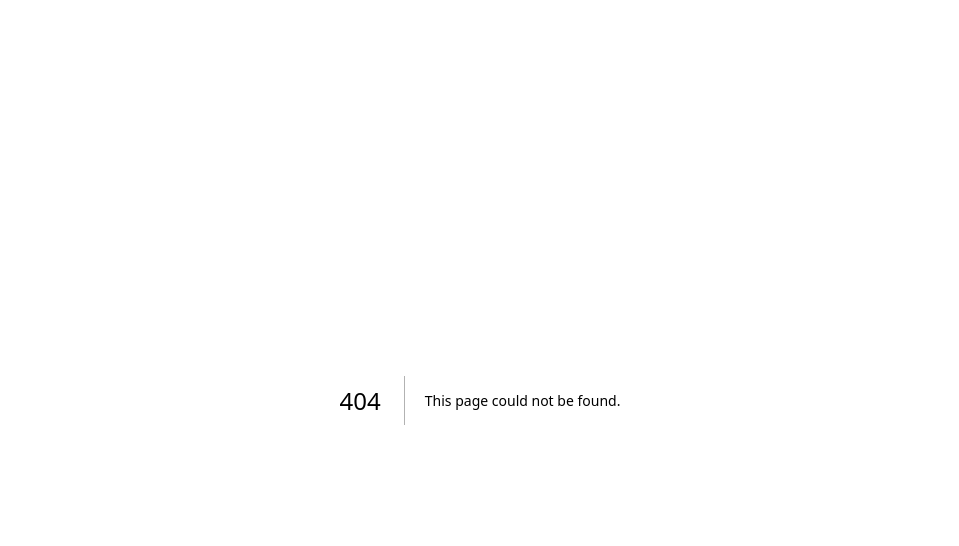
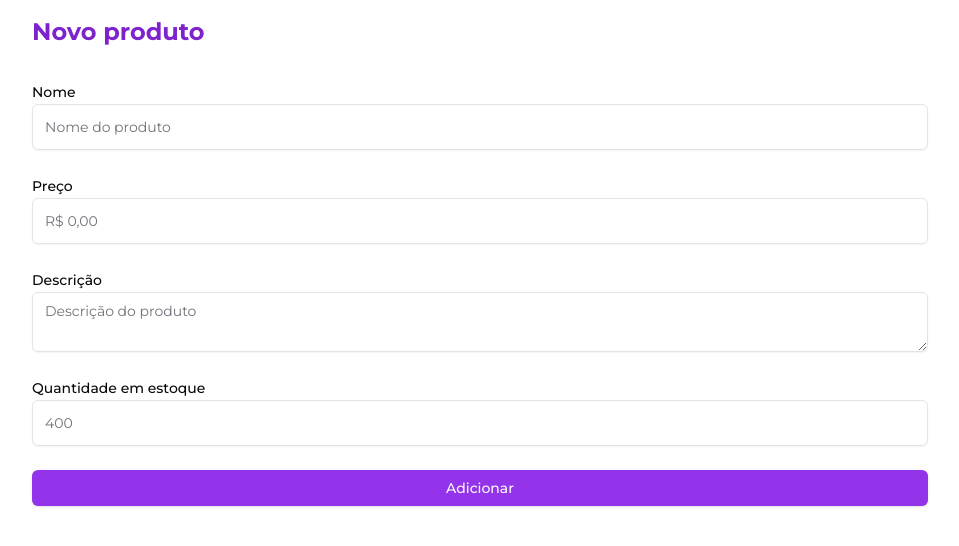
Before and after one commit to RafaelJesus22/origamid-dogs-next, a Next.js app: page /produtos/adicionar in a window 1280 px wide. Before the commit this address had no page. Shown: the top 546 px of the page, without its empty margins (160-1119 px from the left). Built offline with nearby package versions, Linux system fonts and the light colour scheme.

Commit message:
exercicio 5: cache

```diff
--- /dev/null
+++ b/app/(exercises)/actions/produtos.ts
@@ -0,0 +1,65 @@
+"use server";
+
+import { revalidatePath } from "next/cache";
+
+const baseUrl = "https://api.origamid.online/produtos";
+
+interface Product {
+  id?: number;
+  nome: string;
+  preco: number;
+  descricao: string;
+  estoque: number;
+  importado: 0 | 1;
+}
+
+export async function getProducts(): Promise<Product[]> {
+  try {
+    const response = await fetch(baseUrl, {
+      next: {
+        revalidate: 60 * 60 * 3,
+      },
+    });
+
+    const data = await response.json();
+
+    const products = data.map((product: Product) => {
+      return {
+        ...product,
+        preco: product?.preco?.toLocaleString("pt-BR", {
+          style: "currency",
+          currency: "BRL",
+        }),
+      };
+    });
+
+    return products as Product[];
+  } catch (err) {
+    console.log(err);
+
+    return [];
+  }
+}
+
+export async function addProduct(product: Omit<Product, "importado">) {
+  try {
+    const response = await fetch(baseUrl, {
+      method: "POST",
+      headers: {
+        "Content-Type": "application/json",
+      },
+      body: JSON.stringify({
+        ...product,
+        importado: 0,
+      }),
+    });
+
+    if (!response.ok) {
+      return { error: "could not add" };
+    }
+
+    revalidatePath("/produtos");
+  } catch (e) {
+    console.log("Deu ruim,");
+  }
+}
--- /dev/null
+++ b/app/(exercises)/produtos/adicionar/page.tsx
@@ -0,0 +1,10 @@
+import ProductForm from "./product-form";
+
+export default async function AdicionarPage() {
+  return (
+    <main>
+      <h1 className="text-2xl font-bold text-purple-700">Novo produto</h1>
+      <ProductForm />
+    </main>
+  );
+}
--- /dev/null
+++ b/app/(exercises)/produtos/adicionar/product-form.tsx
@@ -0,0 +1,89 @@
+"use client";
+
+import { Button } from "@/components/ui/button";
+import { Input } from "@/components/ui/input";
+import { Textarea } from "@/components/ui/textarea";
+import { Loader2 } from "lucide-react";
+import { z } from "zod";
+import { addProduct } from "../../actions/produtos";
+import { useForm } from "react-hook-form";
+import { zodResolver } from "@hookform/resolvers/zod";
+import { redirect, useRouter } from "next/navigation";
+import { useState } from "react";
+import { Label } from "@/components/ui/label";
+
+const productSchema = z.object({
+  name: z.string({ required_error: "O nome é obrigatório" }),
+  price: z.coerce.number().min(0, "O valor deve ser maior que R$ 0,00"),
+  description: z.string({ required_error: "Fornece a descrição do produto" }),
+  availableAmount: z.coerce.number(),
+});
+
+type ProductForm = z.infer<typeof productSchema>;
+
+export default function ProductForm() {
+  const [isLoading, setIsLoading] = useState(false);
+  const { push } = useRouter();
+
+  const { register, handleSubmit } = useForm<ProductForm>({
+    resolver: zodResolver(productSchema),
+  });
+
+  async function onSubmit(data: ProductForm) {
+    setIsLoading(true);
+    await addProduct({
+      descricao: data.description,
+      estoque: data.availableAmount,
+      nome: data.name,
+      preco: data.price,
+    });
+
+    setIsLoading(false);
+    push("/produtos");
+  }
+
+  return (
+    <form
+      onSubmit={handleSubmit(onSubmit)}
+      className="grid grid-cols-1 gap-6 mt-8"
+    >
+      <div>
+        <Label htmlFor="name">Nome</Label>
+        <Input placeholder="Nome do produto" {...register("name")} />
+      </div>
+
+      <div>
+        <Label>Preço</Label>
+        <Input placeholder="R$ 0,00" type="number" {...register("price")} />
+      </div>
+
+      <div>
+        <Label>Descrição</Label>
+        <Textarea
+          placeholder="Descrição do produto"
+          {...register("description")}
+        />
+      </div>
+
+      <div>
+        <Label>Quantidade em estoque</Label>
+        <Input
+          placeholder="400"
+          type="number"
+          {...register("availableAmount")}
+        />
+      </div>
+
+      <Button
+        className="bg-purple-600 hover:bg-purple-900"
+        disabled={isLoading}
+      >
+        {isLoading ? (
+          <Loader2 className="mr-2 h-4 w-4 animate-spin" />
+        ) : (
+          "Adicionar"
+        )}
+      </Button>
+    </form>
+  );
+}
--- /dev/null
+++ b/app/(exercises)/produtos/page.tsx
@@ -0,0 +1,39 @@
+import Link from "next/link";
+import { getProducts } from "../actions/produtos";
+
+export default async function ProdutosPage() {
+  const products = await getProducts();
+
+  return (
+    <main>
+      <header className="mb-8 pt-4 flex items-center justify-between">
+        <h1 className="text-2xl font-bold text-purple-700">Produtos</h1>
+        <Link
+          href="/produtos/adicionar"
+          className="bg-[#7B3DE9] p-2 px-6 rounded transition-colors font-bold cursor-pointer text-teal-50  hover:bg-[#5c29b4]"
+        >
+          Novo Produto
+        </Link>
+      </header>
+
+      <section className="flex gap-4 flex-wrap items-center">
+        {products.map((product) => (
+          <div
+            key={product.id}
+            className="bg-slate-200 w-[285px] max-w-[300px] p-4 h-full rounded shadow"
+          >
+            <h2 className="font-bold">{product.nome}</h2>
+            <p className="text-xs">{product.descricao}</p>
+
+            <div className="flex gap-2 mt-2 flex-wrap items-center">
+              <h2 className="font-bold text-sm">{product.preco}</h2>
+              <p className="text-xs">
+                {product.importado ? "Produto importado" : "Produto nacional"}
+              </p>
+            </div>
+          </div>
+        ))}
+      </section>
+    </main>
+  );
+}
```
